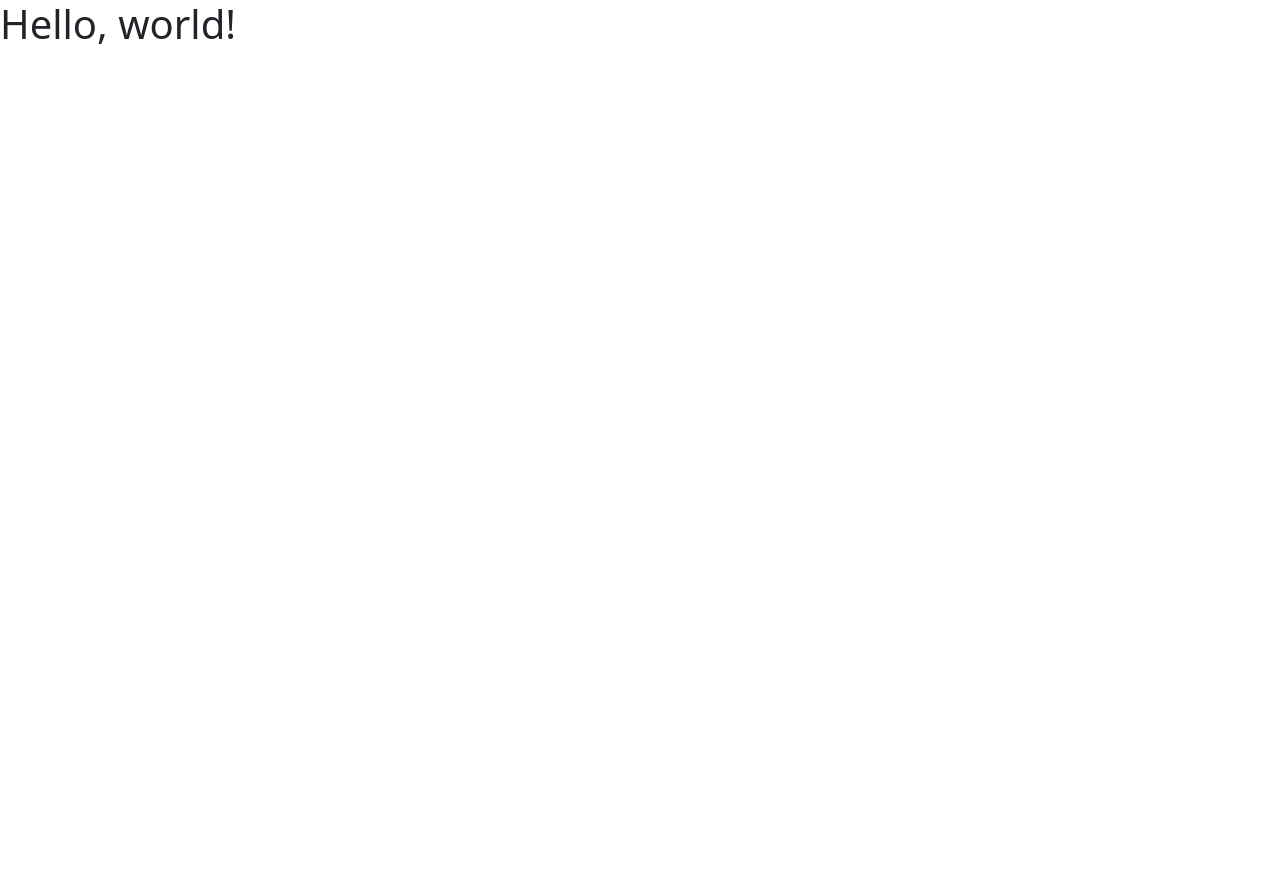
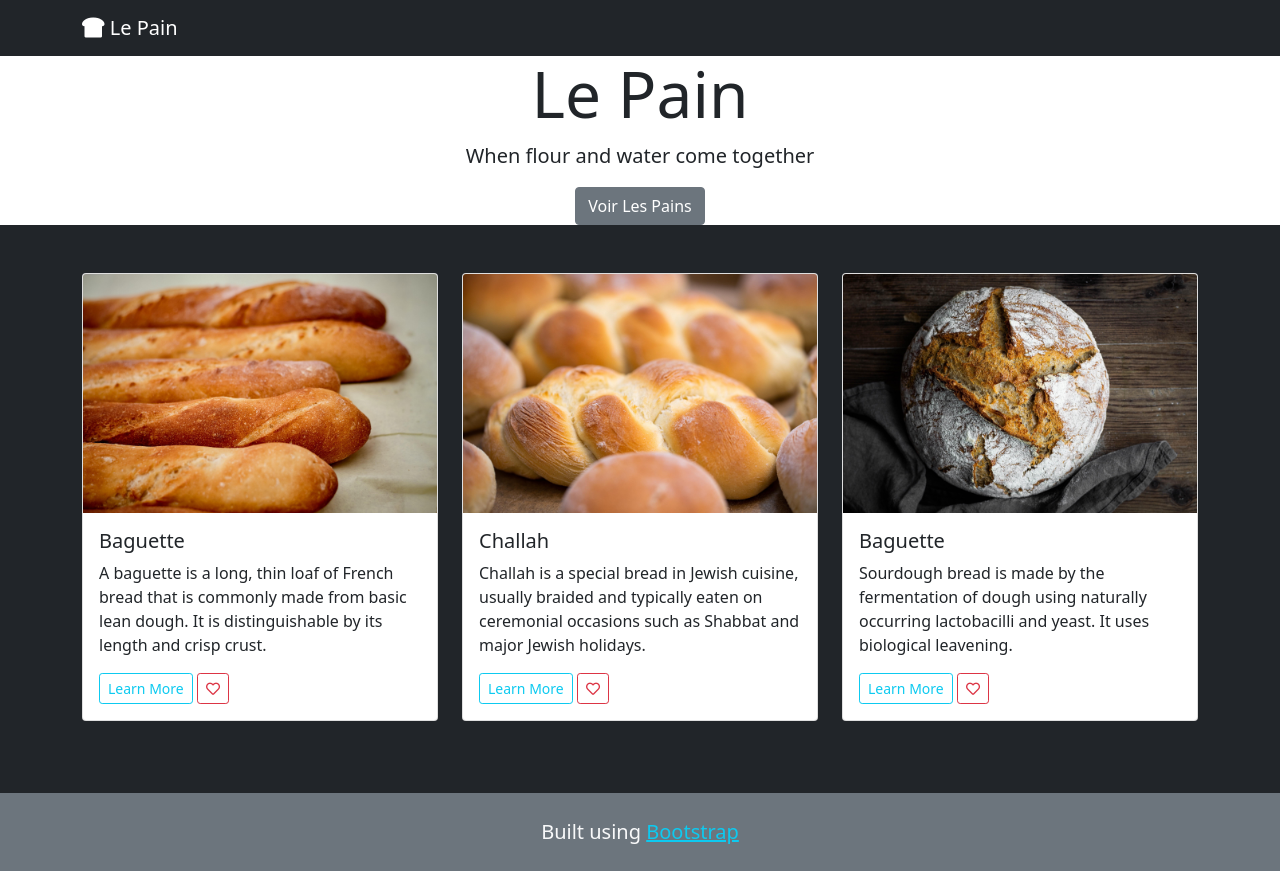
Before and after one commit to JNHartman/LePain, a plain HTML site: page index.html in a window 1280 px wide. Before the commit the page ends 800 px from the top, so only its background shows below. Drawn offline with nearby package versions, Linux system fonts and the light colour scheme; a web font is replaced by a local one.

Commit message:
Initial version of index.html file complete

```diff
--- a/index.html
+++ b/index.html
@@ -14,17 +14,90 @@
     <link rel="preconnect" href="https://fonts.gstatic.com">
     <link href="https://fonts.googleapis.com/css2?family=IM+Fell+French+Canon&display=swap" rel="stylesheet">
 
-      <!-- Font Awesome Link -->
-  <link rel="stylesheet" href="https://use.fontawesome.com/releases/v5.15.2/css/all.css" integrity="sha384-vSIIfh2YWi9wW0r9iZe7RJPrKwp6bG+s9QZMoITbCckVJqGCCRhc+ccxNcdpHuYu" crossorigin="anonymous">
+    <!-- Font Awesome Link -->
+    <link rel="stylesheet" href="https://use.fontawesome.com/releases/v5.15.2/css/all.css"
+        integrity="sha384-vSIIfh2YWi9wW0r9iZe7RJPrKwp6bG+s9QZMoITbCckVJqGCCRhc+ccxNcdpHuYu" crossorigin="anonymous">
 
-  <!-- Link to CSS file -->
-  <link rel="stylesheet" href="main.css">
+    <!-- Link to CSS file -->
+    <link rel="stylesheet" href="main.css">
 
     <title>Le Pain</title>
 </head>
 
 <body>
-    <h1>Hello, world!</h1>
+    <!-- Navbar -->
+    <!-- sticky-top will set the "position: sticky" style to the nav element -->
+    <nav class="navbar navbar-dark bg-dark sticky-top">
+        <div class="container">
+            <a class="navbar-brand" href="#"><i class="fas fa-bread-slice"></i> Le Pain</a>
+        </div>
+    </nav>
+
+    <!-- Header -->
+    <div id="header" class="d-flex flex-column justify-content-center align-items-center m-0 text-center">
+        <h1 class="display-3">Le Pain</h1>
+        <p class="lead">When flour and water come together</p>
+        <a href="#gallery " class="btn btn-secondary">Voir Les Pains</a>
+
+    </div>
+
+    <!-- Gallery -->
+    <div id="gallery" class="bg-dark p-5">
+        <div class="container">
+            <div class="row">
+                <!-- Card 1 -->
+                <div class="mb-4 col-lg-4">
+                    <div class="card">
+                        <img src="images/baguette.jpg" class="card-img-top" alt="...">
+                        <div class="card-body">
+                          <h5 class="card-title">Baguette</h5>
+                          <p class="card-text">A baguette is a long, thin loaf of French bread that is commonly made from basic lean dough. It is distinguishable by its length and crisp crust.</p>
+                          <a href="https://en.wikipedia.org/wiki/Baguette" target="_blank" class="btn btn-outline-info btn-sm">Learn More</a>
+                          <a href="#" class="btn btn-outline-danger btn-sm">
+                              <i class="far fa-heart"></i></a>
+                        </div>
+                      </div>
+                </div>
+                <!-- Card 2 -->
+                <div class="mb-4 col-lg-4">
+                    <div class="card">
+                        <img src="images/challah.jpg" class="card-img-top" alt="...">
+                        <div class="card-body">
+                          <h5 class="card-title">Challah</h5>
+                          <p class="card-text">Challah is a special bread in Jewish cuisine, usually braided and typically eaten on ceremonial occasions such as Shabbat and major Jewish holidays.</p>
+                          <a href="https://en.wikipedia.org/wiki/Challah" target="_blank" class="btn btn-outline-info btn-sm">Learn More</a>
+                          <a href="#" class="btn btn-outline-danger btn-sm">
+                              <i class="far fa-heart"></i></a>
+                        </div>
+                      </div>
+                </div>
+                <!-- Card 3 -->
+                <div class="mb-4 col-lg-4">
+                    <div class="card">
+                        <img src="images/sourdough.jpg" class="card-img-top" alt="...">
+                        <div class="card-body">
+                          <h5 class="card-title">Baguette</h5>
+                          <p class="card-text">Sourdough bread is made by the fermentation of dough using naturally occurring lactobacilli and yeast. It uses biological leavening.</p>
+                          <a href="https://en.wikipedia.org/wiki/Sourdough" target="_blank" class="btn btn-outline-info btn-sm">Learn More</a>
+                          <a href="#" class="btn btn-outline-danger btn-sm">
+                              <i class="far fa-heart"></i></a>
+                        </div>
+                      </div>
+                </div>
+            </div>
+        </div>
+    </div>
+
+  <!-- Footer -->
+  <div id="footer" class="bg-secondary mb-0">
+    <div class="container">
+        <p class="lead md-0 p-4 text-light text-center">Built using
+            <a href="https://getbootstrap.com/" class="text-info">Bootstrap</a>
+        </p>
+    </div>
+</div>
+
+
     <!-- Link to Bootstrap JavaScript -->
     <script src="https://cdn.jsdelivr.net/npm/bootstrap@5.0.0-beta2/dist/js/bootstrap.bundle.min.js"
         integrity="sha384-b5kHyXgcpbZJO/tY9Ul7kGkf1S0CWuKcCD38l8YkeH8z8QjE0GmW1gYU5S9FOnJ0"
```
